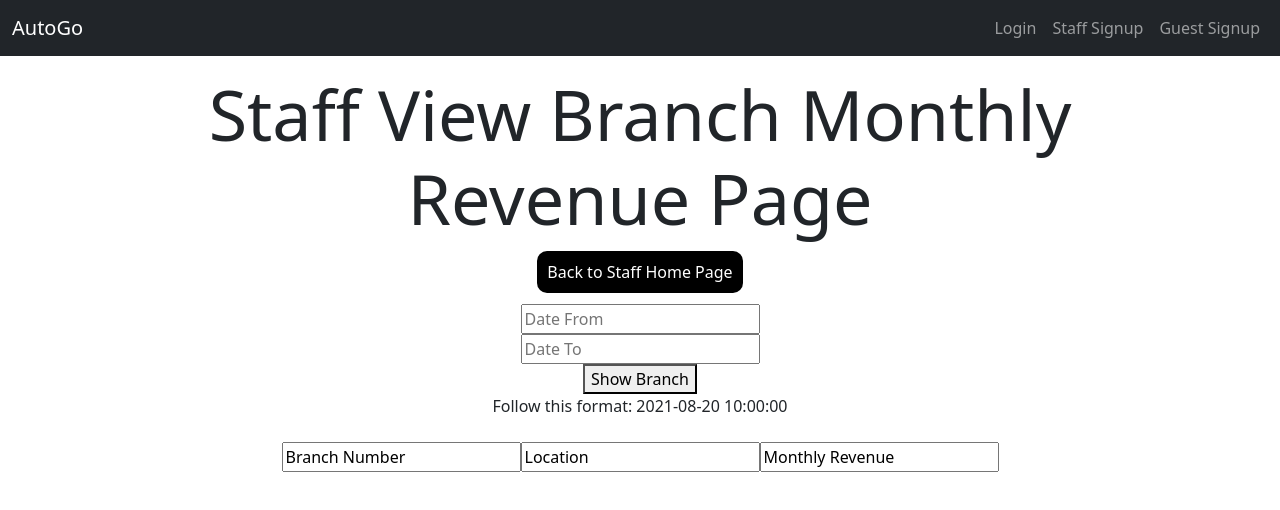
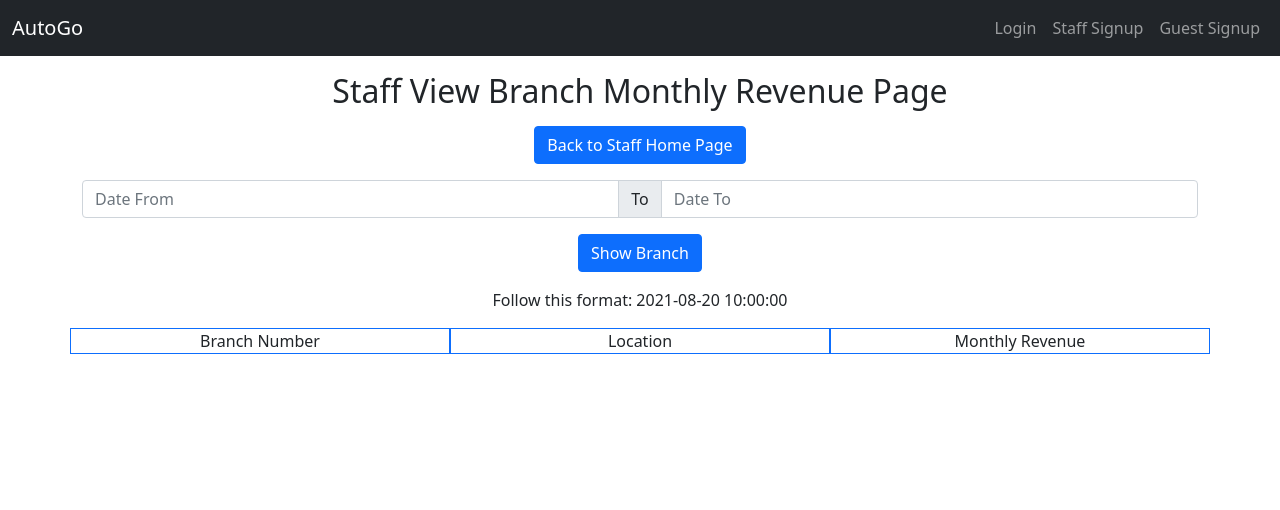
Before and after one commit to lunjielee/3309-AutoGo-GIthub, a React (Create React App) app: page /staff-view-branchRevenue in a window 1280 px wide. Shown: the top 510 px of the page. Built offline with nearby package versions, Linux system fonts and the light colour scheme.

Commit message:
Fix style

```diff
--- a/src/components/staff_view_appointment.js
+++ b/src/components/staff_view_appointment.js
@@ -21,7 +21,7 @@ export default function StaffViewAppointment() {
 
     return (
         <div>
-            <h1>Staff View Appointment Page</h1>
+            <h2>Staff View Appointment Page</h2>
             <div class="mt-3">
                 <button onClick={() => { nav('/staff-home') }} id='staff-view-btn-1' class="btn btn-primary" type="button">Back to Staff Home Page</button>
             </div>
--- a/src/components/staff_view_branchRevenue.js
+++ b/src/components/staff_view_branchRevenue.js
@@ -1,20 +1,9 @@
 import React, { useState } from "react";
+import { useNavigate } from "react-router-dom";
 import Axios from 'axios';
 
 export default function StaffViewBranchRevenue() {
-
-    const a_style = {
-        backgroundColor: "black",
-        color: "white",
-        textDecoration: "none",
-        padding: "10px",
-        borderRadius: "10px",
-    }
-
-    const a_div_style = {
-        margin: "20px",
-    }
-
+    const nav = useNavigate()
     const API_DOMAIN = process.env.API_DOMAIN || 'localhost';
 
     const [dateFrom, setDateFrom] = useState("");
@@ -36,30 +25,33 @@ export default function StaffViewBranchRevenue() {
 
     return (
         <div>
-            <h1>Staff View Branch Monthly Revenue Page</h1>
-            <div style={a_div_style}>
-                <a href='/staff-home' style={a_style}>Back to Staff Home Page</a><br />
+            <h2>Staff View Branch Monthly Revenue Page</h2>
+            <div class="mt-3">
+                <button onClick={() => { nav('/staff-home') }} id='staff-view-btn-1' class="btn btn-primary" type="button">Back to Staff Home Page</button>
             </div>
-
-            <input onChange={(event) => { setDateFrom(event.target.value) }} id='dateFrom' placeholder='Date From'></input><br />
-            <input onChange={(event => { setDateTo(event.target.value) })} id='dateTo' placeholder='Date To'></input><br />
-
-            <button onClick={getDateList}>Show Branch</button>
-            <div>Follow this format: 2021-08-20 10:00:00</div>
-            <br></br>
-            <input value='Branch Number' readOnly></input>
-            <input value='Location' readOnly></input>
-            <input value='Monthly Revenue' readOnly></input>
-            <br/>
-            {dateList.map((val) => {
-                console.log(val)
-
-                return <div>
-                    <input value={val.branchNo} readOnly></input>
-                    <input value={val.location} readOnly></input>
-                    <input value={val.totalPayment} readOnly></input>
+            <div class="input-group mb-3 mt-3">
+                <input onChange={(event) => { setDateFrom(event.target.value) }} id='dateFrom' type="text" class="form-control" placeholder="Date From" aria-label="Date From"></input>
+                <span class="input-group-text">To</span>
+                <input onChange={(event => { setDateTo(event.target.value) })} id='dateTo' type="text" class="form-control" placeholder="Date To" aria-label="Date To"></input>
+            </div>
+            <button onClick={getDateList} id='staff-view-btn-2' class="btn btn-primary" type="button">Show Branch</button>
+            <div class="mt-3">Follow this format: 2021-08-20 10:00:00</div>
+            <div class="mt-3">
+                <div>
+                    <div class="row">
+                        <div class="border border-primary col">Branch Number</div>
+                        <div class="border border-primary col">Location</div>
+                        <div class="border border-primary col">Monthly Revenue</div>
+                    </div>
+                    {dateList.map((val) => {
+                        return <div class="row">
+                            <div class="border col">{val.branchNo}</div>
+                            <div class="border col">{val.location}</div>
+                            <div class="border col">{val.totalPayment}</div>
+                        </div>
+                    })}
                 </div>
-            })}
+            </div>
         </div>
     )
 }
```
